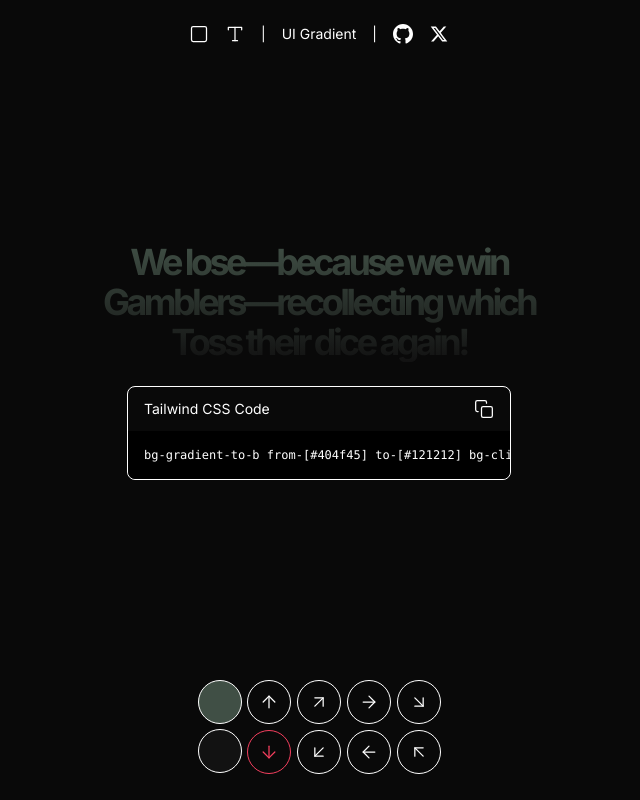
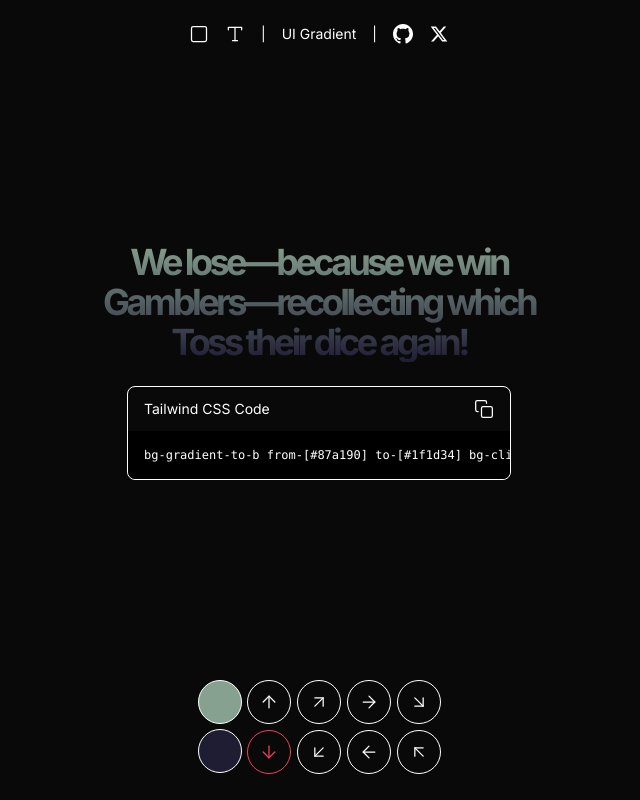
Before and after one commit to narmanguebraun/ui-gradient, a Next.js app: page /text in a window 1280 px wide. Shown: the whole page, without its empty margins (321-961 px from the left). Built offline with nearby package versions, Linux system fonts and the light colour scheme.

Commit message:
Edit Initial State colors

```diff
--- a/components/GradientText.tsx
+++ b/components/GradientText.tsx
@@ -10,8 +10,8 @@ import Header from "./Header";
 
 export const INITIAL_STATE = {
   text: "We lose—because we win Gamblers—recollecting which Toss their dice again!",
-  color1: "#404f45",
-  color2: "#121212",
+  color1: "#87a190",
+  color2: "#1f1d34",
   direction: "to bottom",
 };
 
```
